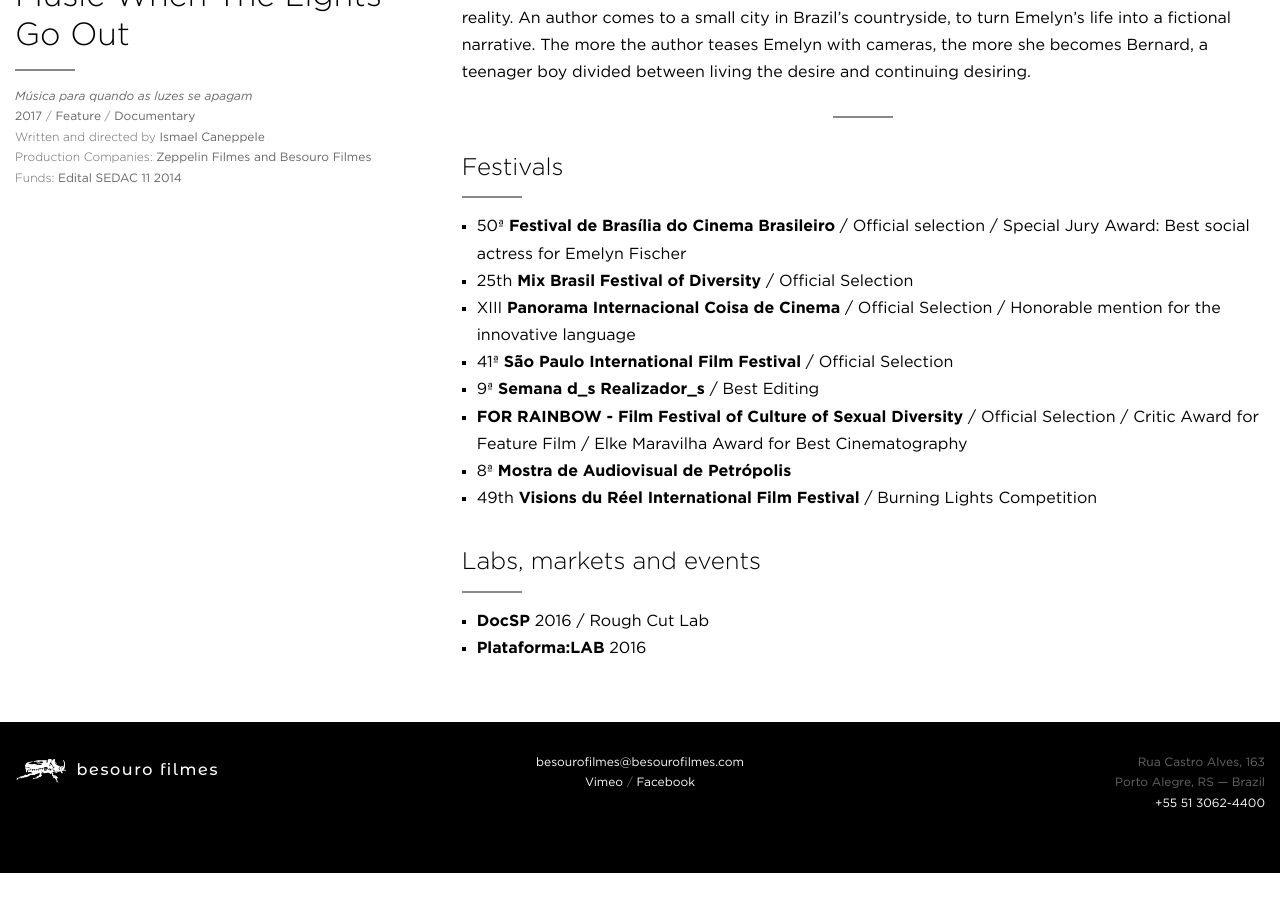
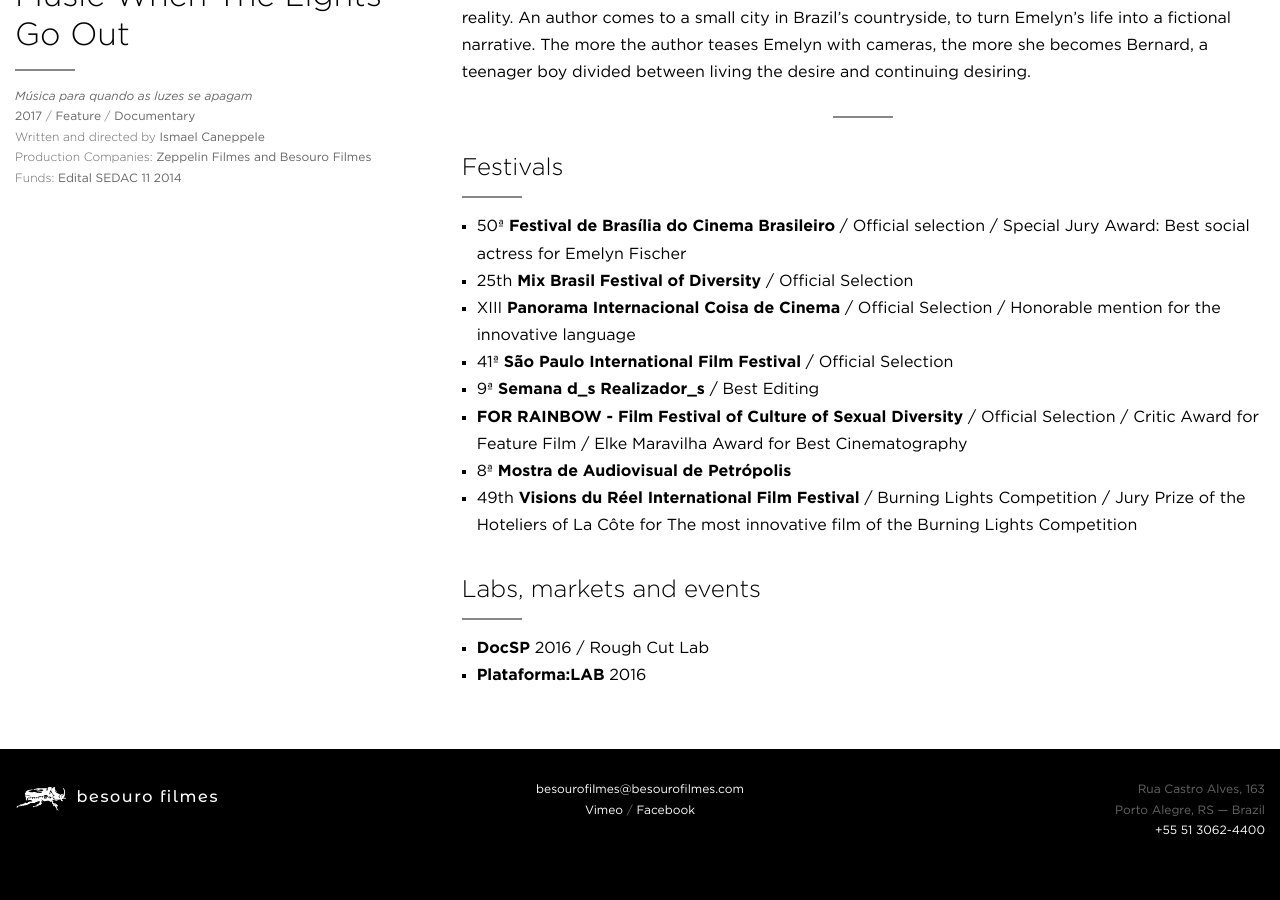
Before and after one commit to arthrfrts/besouro, a Jekyll site: the page built from _projects/music-when-the-lights-go-out.md, in a window 1280 px wide and 900 px high, scrolled down 871 px. Built offline with Jekyll 4.4.1, drawn with Linux system fonts in a browser that asks for light colours; before the commit the page ends 1744 px from its top, so only the background shows below that.

Commit message:
Updated Music When The Lights Go Out

```diff
--- a/_projects/music-when-the-lights-go-out.md
+++ b/_projects/music-when-the-lights-go-out.md
@@ -34,7 +34,7 @@
 * 9ª **Semana d_s Realizador_s** / Best Editing
 * **FOR RAINBOW - Film Festival of Culture of Sexual Diversity** / Official Selection / Critic Award for Feature Film / Elke Maravilha Award for Best Cinematography
 * 8ª **Mostra de Audiovisual de Petrópolis**
-* 49th **Visions du Réel International Film Festival**  / Burning Lights Competition
+* 49th **Visions du Réel International Film Festival**  / Burning Lights Competition / Jury Prize of the Hoteliers of La Côte for The most innovative film of the Burning Lights Competition
 
 
 ## Labs, markets and events
```
